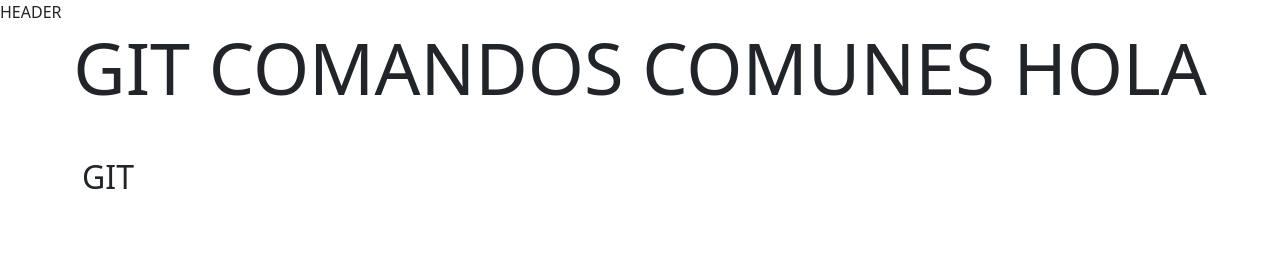
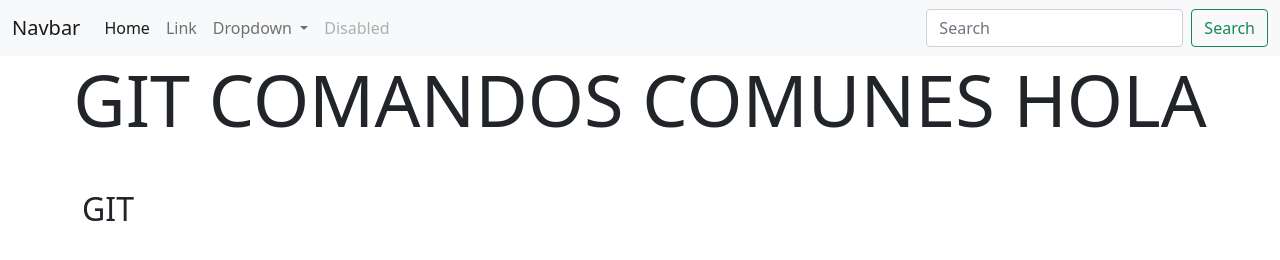
Before and after one commit to Neomartin/gitCommands, a plain HTML site: page index.html in a window 1280 px wide. Drawn offline with nearby package versions, Linux system fonts and the light colour scheme.

Commit message:
Armado el header

```diff
--- a/index.html
+++ b/index.html
@@ -10,9 +10,42 @@
     <link rel="stylesheet" href="https://cdnjs.cloudflare.com/ajax/libs/font-awesome/5.15.3/css/all.min.css" referrerpolicy="no-referrer" />
 </head>
 <body>
-    <header>
-        HEADER
-    </header>
+    <nav class="navbar navbar-expand-lg navbar-light bg-light">
+        <div class="container-fluid">
+          <a class="navbar-brand" href="#">Navbar</a>
+          <button class="navbar-toggler" type="button" data-bs-toggle="collapse" data-bs-target="#navbarSupportedContent" aria-controls="navbarSupportedContent" aria-expanded="false" aria-label="Toggle navigation">
+            <span class="navbar-toggler-icon"></span>
+          </button>
+          <div class="collapse navbar-collapse" id="navbarSupportedContent">
+            <ul class="navbar-nav me-auto mb-2 mb-lg-0">
+              <li class="nav-item">
+                <a class="nav-link active" aria-current="page" href="#">Home</a>
+              </li>
+              <li class="nav-item">
+                <a class="nav-link" href="#">Link</a>
+              </li>
+              <li class="nav-item dropdown">
+                <a class="nav-link dropdown-toggle" href="#" id="navbarDropdown" role="button" data-bs-toggle="dropdown" aria-expanded="false">
+                  Dropdown
+                </a>
+                <ul class="dropdown-menu" aria-labelledby="navbarDropdown">
+                  <li><a class="dropdown-item" href="#">Action</a></li>
+                  <li><a class="dropdown-item" href="#">Another action</a></li>
+                  <li><hr class="dropdown-divider"></li>
+                  <li><a class="dropdown-item" href="#">Something else here</a></li>
+                </ul>
+              </li>
+              <li class="nav-item">
+                <a class="nav-link disabled" href="#" tabindex="-1" aria-disabled="true">Disabled</a>
+              </li>
+            </ul>
+            <form class="d-flex">
+              <input class="form-control me-2" type="search" placeholder="Search" aria-label="Search">
+              <button class="btn btn-outline-success" type="submit">Search</button>
+            </form>
+          </div>
+        </div>
+      </nav>
     <h1 class="text-center display-2 mb-5 text-git">GIT COMANDOS COMUNES HOLA</h1>
     <div class="container-lg">
             <h2 class="text-dark">GIT</h2>
```
